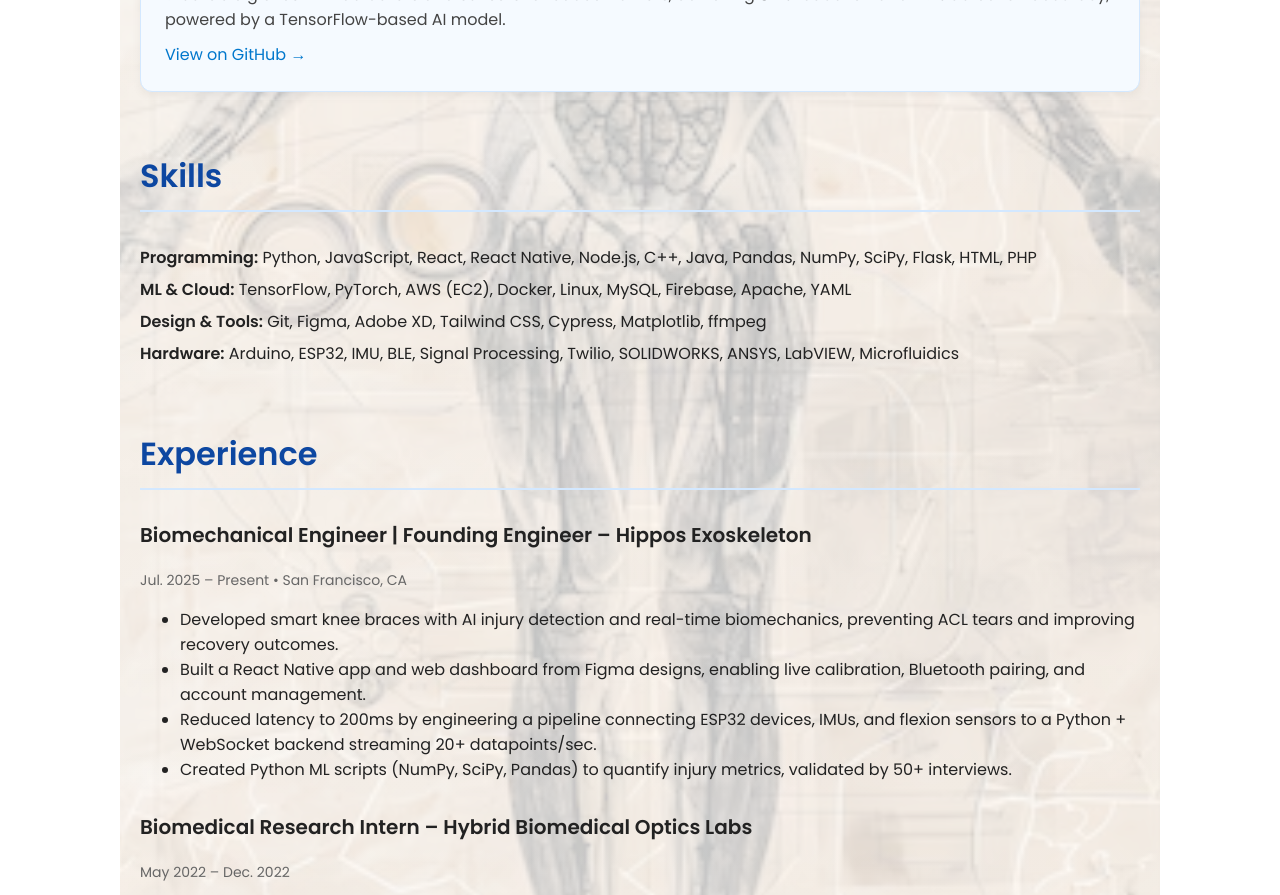
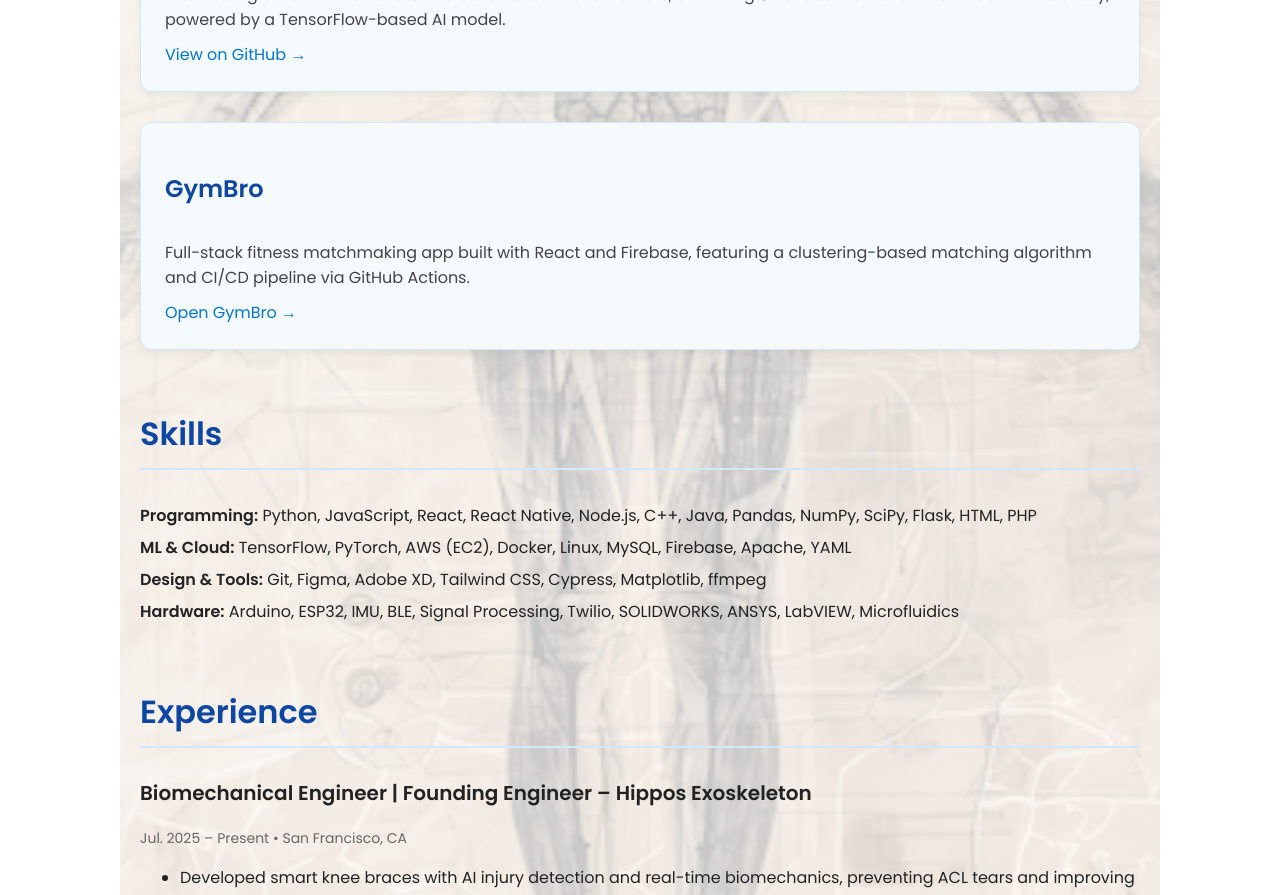
Before and after one commit to bowenzhu21/AI-Coaching, a React (Create React App) app: page /bowen/biotech in a window 1280 px wide. Shown: the part 780-1675 px from the top of the page. Built offline with nearby package versions, Linux system fonts and the light colour scheme.

Commit message:
Biotech: add GymBro project card with live link

```diff
--- a/src/pages/Biotech.js
+++ b/src/pages/Biotech.js
@@ -34,6 +34,21 @@ const Biotech = () => {
             rel="noopener noreferrer"
           >
             View on GitHub →
+          </a>
+        </div>
+
+        <div className="project-card">
+          <h3 className="project-title">GymBro</h3>
+          <p className="project-description">
+            Full-stack fitness matchmaking app built with React and Firebase, featuring a clustering-based matching algorithm and CI/CD pipeline via GitHub Actions.
+          </p>
+          <a
+            href="https://bowenzhu21.github.io/GymBro/"
+            className="project-link"
+            target="_blank"
+            rel="noopener noreferrer"
+          >
+            Open GymBro →
           </a>
         </div>
       </section>
```
